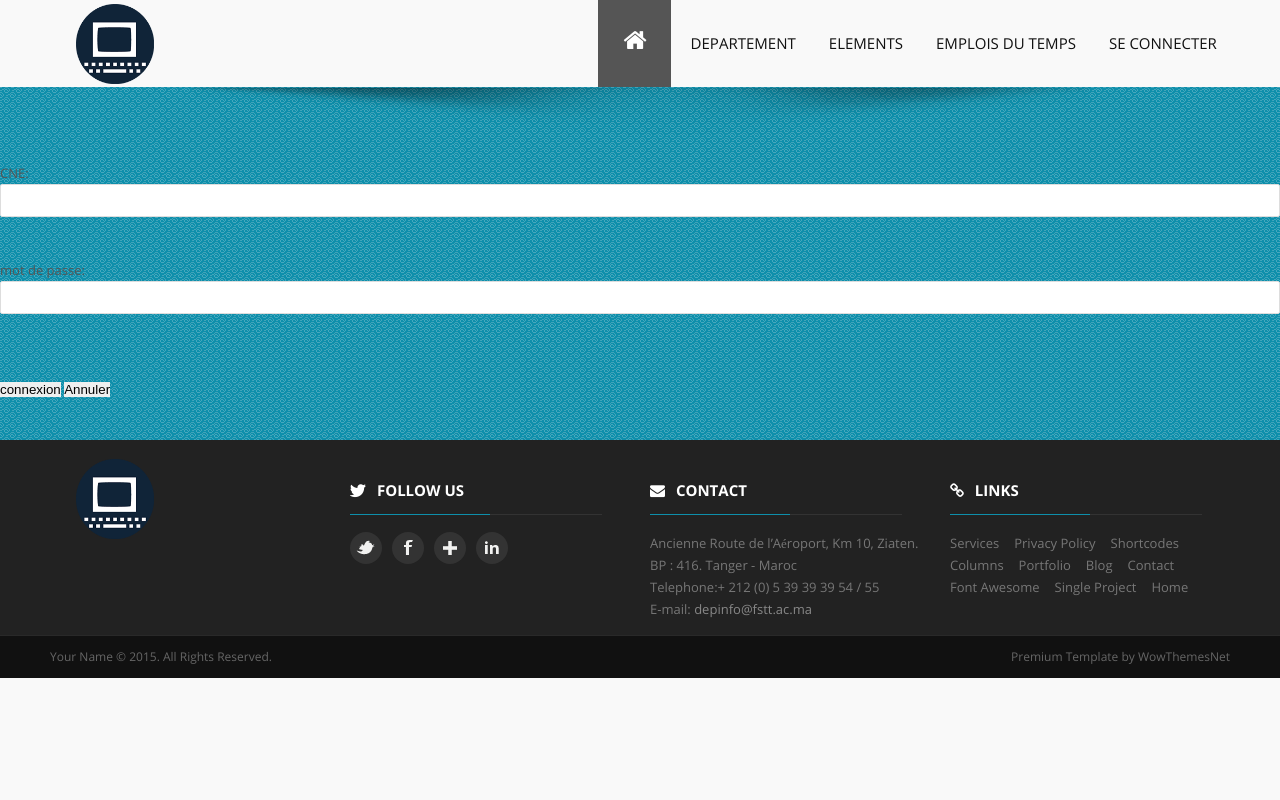
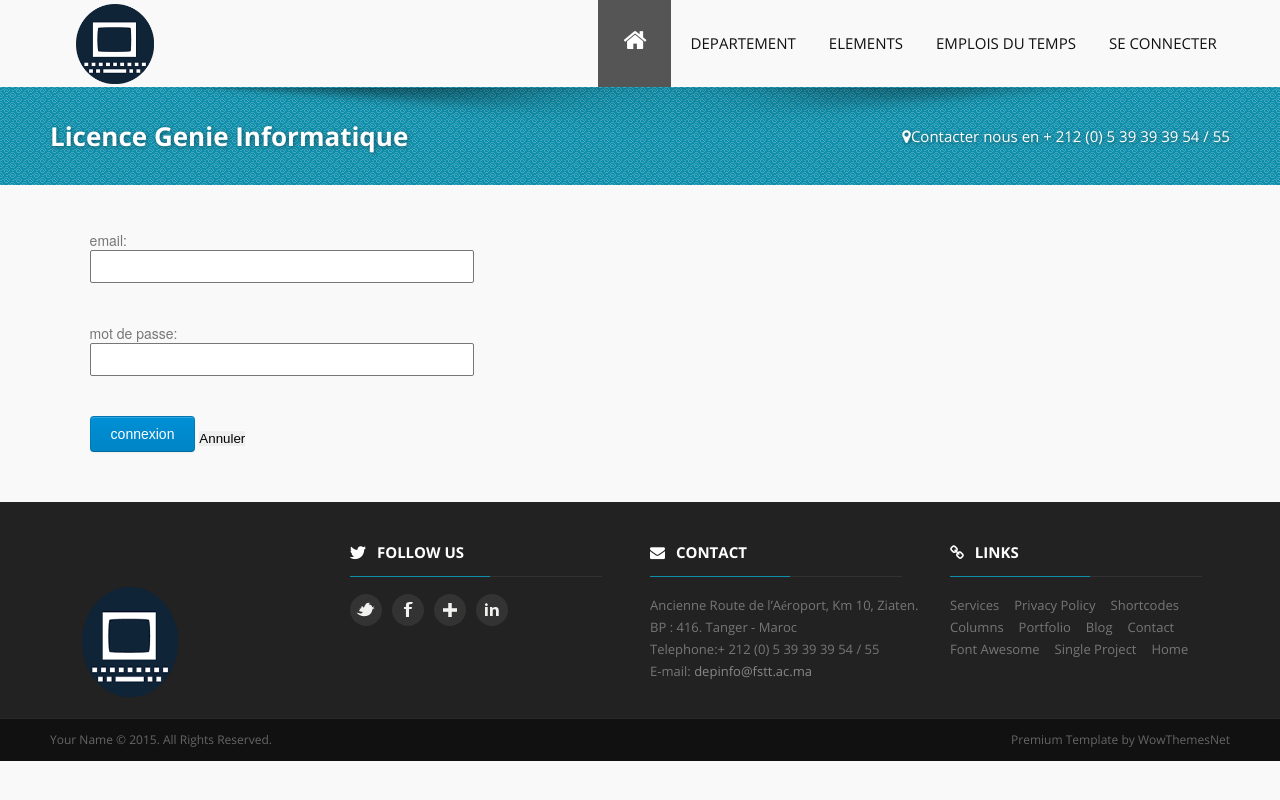
Before and after one commit to MarrakchiAyoub/ProjetS5, a PHP site: page /connectetu.php in a window 1280 px wide. Run offline with PHP 8.4, Linux system fonts and the light colour scheme.

Commit message:
ayoub update 6

```diff
--- a/connectetu.php
+++ b/connectetu.php
@@ -1,12 +1,24 @@
 <!DOCTYPE HTML>
 <html>
-
 <head>
 	<meta charset="utf-8">
 	<meta name="viewport" content="width=device-width"/>
 <title>Genie Informatique</title>
 <!-- STYLES & JQUERY
 ================================================== -->
+<style>
+        table { border-collapse: collapse; }
+    tr {
+        height: 50px;
+        }
+    td {
+        border: solid 2px;
+        width: 180px;
+    }
+    .first {
+        width: 80px;
+    }
+    </style>
 <link rel="stylesheet" type="text/css" href="css/style.css"/>
 <link rel="stylesheet" type="text/css" href="css/icons.css"/>
 <link rel="stylesheet" type="text/css" href="css/slider.css"/>
@@ -22,7 +34,7 @@
 		<!--Logo-->
 		<div class="c4">
 			<a href="index.html">
-			<img src="images/ece.png" class="logo" alt="">
+				<img src="images/ece.png" class="logo" alt="" height="100px" width="160px">
 			</a>
 		</div>
 		<!--Menu-->
@@ -58,7 +70,7 @@
 					<li><a href="singleproject.html">Doctorat</a></li>
 				</ul>
 				</li>
-				<li class="last"><a href="#">Se Connecter</a>
+				<li class="last"><a href="contact.html">Se Connecter</a>
 					<ul>
 				    <li><a href="connectetu.php">Etudiant</a></li>
 					<li><a href="connectpro.php">Professeur</a></li>
@@ -69,52 +81,34 @@
 		</div>
 	</div>
 </div>
+<!-- HEADER
+================================================== -->
 <div class="undermenuarea">
 	<div class="boxedshadow">
 	</div>
+	<div class="grid">
+		<div class="row">
+			<div class="c8">
+				<h1 class="titlehead">Licence Genie Informatique</h1>
+			</div>
+			<div class="c4">				<h1 class="titlehead rightareaheader"><i class="icon-map-marker"></i>Contacter nous en + 212 (0) 5 39 39 39 54 / 55</h1>
+</div>
+		</div>
+	</div>
+</div>
+<!-- CONTENT
+================================================== -->
+<div id="login"  style="margin-left:7%; margin-top: 45px; width: 30%">
+<form method="POST">
 
+email:<input name="mailetu" type="email" required><br>
 
-<div>
-<?php
-if (isset($_POST['send'])) {
-	if (empty($_POST['psw']) || empty($_POST['login']))
-		echo '<p align="center" class="r">veillez saisire vos informations</p>';
-	else {
-$servername = "localhost";
-$username = "root";
-$password = "";
-$dbname = "projet";
-$conn = mysqli_connect($servername, $username, $password, $dbname);
-if (!$conn) {die("Connection failed: ". mysqli_connect_error());}
-$login = isset($_POST['login']) ? $_POST['login'] : NULL;
-$pwd = isset($_POST['psw']) ? $_POST['psw'] : NULL;
-$sql = "SELECT * FROM etudiants where cod_etu='$login' and pwd_etu='$pwd'";
-$result = mysqli_query($conn, $sql);
-if(mysqli_num_rows($result)){
-	$time=7*20*3600;
-	setcookie("projet", $login, time()+$time, "/");
-                        $Row=mysqli_fetch_assoc($result);
-	$_SESSION['nom']=$Row['nom-etu'];
-                        $_SESSION['pre']=$Row['pre_etu'];
-	header("location: index.html");}
-
-else echo '<p align="center" class="r">informations incorrect</p>';
-	}
-}
-?>
-
-CNE:<input class="i" name="login" type="text"><br>
-
-mot de passe: <input class="r" name="psw" type="password"><br>
-
-<br>
-<input type="submit" name="send" value="connexion" id="button">
+mot de passe: <input name="passetu" type="password" required><br>
+<?php include 'verif.php'; ?>
+  <button type="submit" name="send" class="blue" name="sendetu"/>connexion</button>
   <input type="reset" value="Annuler" id="button"><br>
-
+</form>
 </div>
-
-
-
 <!-- FOOTER
 ================================================== -->
 <div id="wrapfooter">
@@ -126,7 +120,7 @@ mot de passe: <input class="r" name="psw" type="password"><br>
 			</p>
 			<!-- 1st column -->
 			<div class="c3">
-				<img src="images/ece.png" class="logo" alt="">
+				<img src="images/ECE.png" alt="" width="160" height="180" style="padding-top: 70px;">
 			</div>
 			<!-- 2nd column -->
 			<div class="c3">
@@ -202,54 +196,58 @@ mot de passe: <input class="r" name="psw" type="password"><br>
 <!-- menu & scroll to top -->
 <script src="js/common.js"></script>
 
-<!-- slider -->
-<script src="js/jquery.cslider.js"></script>
-
 <!-- cycle -->
 <script src="js/jquery.cycle.js"></script>
-
-<!-- carousel items -->
-<script src="js/jquery.carouFredSel-6.0.3-packed.js"></script>
 
 <!-- twitter -->
 <script src="js/jquery.tweet.js"></script>
 
-<!-- Call Showcase - change 4 from min:4 and max:4 to the number of items you want visible -->
-<script type="text/javascript">
-$(window).load(function(){
-			$('#recent-projects').carouFredSel({
-				responsive: true,
-				width: '100%',
-				auto: true,
-				circular	: true,
-				infinite	: false,
-				prev : {
-					button		: "#car_prev",
-					key			: "left",
-						},
-				next : {
-					button		: "#car_next",
-					key			: "right",
-							},
-				swipe: {
-					onMouse: true,
-					onTouch: true
-					},
-				scroll : 2000,
-				items: {
-					visible: {
-						min: 4,
-						max: 4
+<!-- filtering -->
+<script src="js/jquery.isotope.min.js"></script>
+
+<!-- CALL filtering & masonry-->
+<script>
+$(document).ready(function(){
+var $container = $('#content');
+  $container.imagesLoaded( function(){
+        $container.isotope({
+	filter: '*',
+	animationOptions: {
+     duration: 750,
+     easing: 'linear',
+     queue: false,
    }
+});
+});
+$('#nav a').click(function(){
+  var selector = $(this).attr('data-filter');
+    $container.isotope({
+	filter: selector,
+	animationOptions: {
+     duration: 750,
+     easing: 'linear',
+     queue: false,
    }
+  });
+  return false;
+});
+$('#nav a').click(function (event) {
+    $('a.selected').removeClass('selected');
+    var $this = $(this);
+    $this.addClass('selected');
+    var selector = $this.attr('data-filter');
+    $container.isotope({
+         filter: selector
+    });
+    return false; // event.preventDefault()
 });
 });
  </script>
 
-<!-- Call opacity on hover images from carousel-->
+  <!-- Call opacity on hover images-->
 <script type="text/javascript">
 $(document).ready(function(){
-    $("img.imgOpa").hover(function() {
+    $(".boxcontainer img").hover(function() {
       $(this).stop().animate({opacity: "0.6"}, 'slow');
     },
     function() {
--- a/css/style.css
+++ b/css/style.css
@@ -99,7 +99,7 @@ ul { list-style: none }
 img { border: 50px }
 form { margin-bottom: 20px; font: 14px "HelveticaNeue","Helvetica Neue",Helvetica,Arial,sans-serif; color: #777; }
 fieldset { margin-bottom: 20px }
-textarea, input[type="text"], input[type="password"], input[type="datetime"], input[type="datetime-local"], input[type="date"], input[type="month"], input[type="time"], input[type="week"], input[type="number"], input[type="email"], input[type="url"], input[type="search"], input[type="tel"], input[type="color"], select { background: #ffffff; border: 1px solid #ddd; padding: 8px 8px; vertical-align: middle; outline: none; border-radius: 2px; -moz-border-radius: 2px; -webkit-border-radius: 2px; transition: border linear 0.4s,box-shadow linear 0.4s; -o-transition: border linear 0.4s,box-shadow linear 0.4s; -moz-transition: border linear 0.4s,box-shadow linear 0.4s; -webkit-transition: border linear 0.4s,box-shadow linear 0.4s; margin: 0; width: 100%; display: block; margin-bottom: 20px; }
+textarea, input[type="text"], input[type="password"], input[type="datetime"], input[type="datetime-local"], input[type="date"], input[type="month"], input[type="time"], input[type="week"], input[type="number"], input[type="email"], input[type="url"], input[type="search"], input[type="tel"], input[type="color"], select { background: #ffffff; border: 1px solid #777; padding: 8px 8px; vertical-align: middle; outline: none; border-radius: 2px; -moz-border-radius: 2px; -webkit-border-radius: 2px; transition: border linear 0.4s,box-shadow linear 0.4s; -o-transition: border linear 0.4s,box-shadow linear 0.4s; -moz-transition: border linear 0.4s,box-shadow linear 0.4s; -webkit-transition: border linear 0.4s,box-shadow linear 0.4s; margin: 0; width: 100%; display: block; margin-bottom: 20px; }
 input[type="text"]:focus, input[type="password"]:focus, input[type="email"]:focus, textarea:focus { border: 1px solid; border-color: rgba(82,168,236,0.8); color: #444; box-shadow: inset 0 1px 1px rgba(0,0,0,0.075),0 0 8px rgba(81,168,236,0.5); -moz-box-shadow: inset 0 1px 1px rgba(0,0,0,0.075),0 0 8px rgba(81,168,236,0.5); -webkit-box-shadow: inset 0 1px 1px rgba(0,0,0,0.075),0 0 8px rgba(81,168,236,0.5); }
 textarea { min-height: 120px }
 input[type="checkbox"] { display: inline }
--- a/login/verif.php
+++ b/verif.php
@@ -1,5 +1,5 @@
 <?php
-include '../lib/BDD.php';
+include 'lib/BDD.php';
 if(isset($_POST['sendetu'])){
     $mail =$_POST['mailetu'];
     $pwd =$_POST['passetu'];
```
Lines whose indentation alone changed are shown as unchanged.
